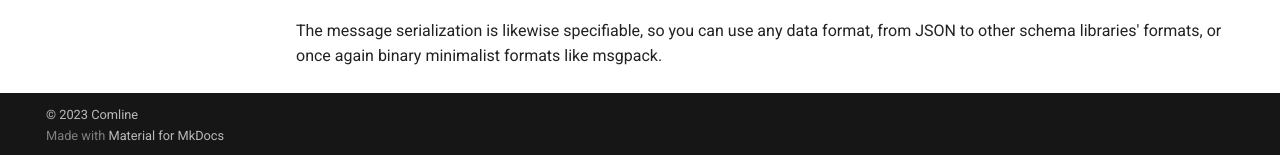
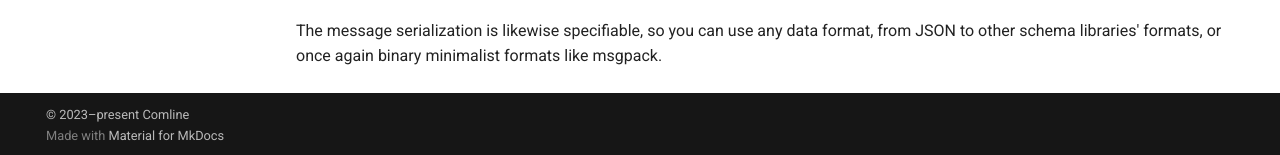
Before and after one commit to ComlineProject/docs, an MkDocs documentation site: the page built from docs/docs/index.md, in a window 1280 px wide and 1230 px high. Shown: the part 1072-1227 px from the top of the window. Built offline with MkDocs 1.6.1 and Material for MkDocs 9.7.7, drawn with Linux system fonts in a browser that asks for light colours; the version menu is left out.

Commit message:
Footer copyright: 2023-present

```diff
--- a/docs/mkdocs.yml
+++ b/docs/mkdocs.yml
@@ -128,4 +128,4 @@
 
 
 copyright: |
-  &copy; 2023 <a href="https://github.com/ComlineProject/"  target="_blank" rel="noopener">Comline</a>
+  &copy; 2023&ndash;present <a href="https://github.com/ComlineProject/"  target="_blank" rel="noopener">Comline</a>
```
